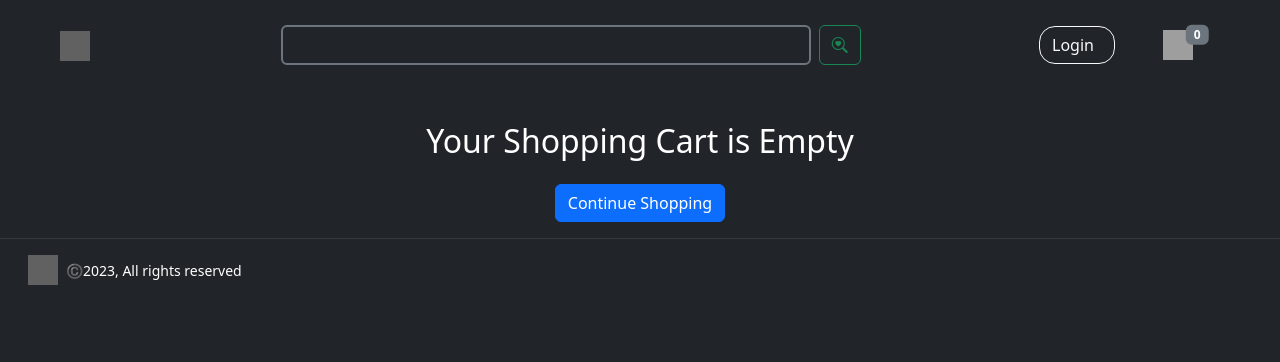
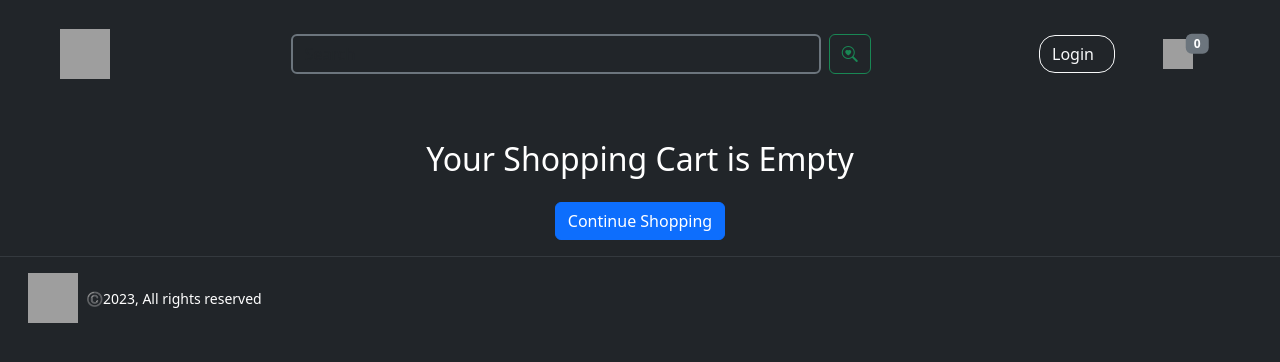
Before and after one commit to dheereshagrwal/animebits, a Django app: page /cart/ in a window 1280 px wide. Shown: the top 362 px of the page. Run offline with Django 4.2, Linux system fonts and the light colour scheme; data comes from the database, SQL or seed files in the repository; data that the repository does not hold is empty; some libraries are stand-ins or nearby versions; grey boxes are pictures that could not be loaded.

```diff
--- a/templates/includes/footer.html
+++ b/templates/includes/footer.html
@@ -4,10 +4,9 @@
   <div class="d-flex justify-content-between mx-3">
     <a class="text-decoration-none d-flex align-items-center gap-2" href="/">
       <img
-        width="30"
-        height="30"
-        src="{% static 'images/icons/logo.svg' %}"
-        style="filter: invert(1)"
+        width="50"
+        height="50"
+        src="{% static 'images/icons/logo.png' %}"
       />
       <span class="text-white font-rubik small"
         >©️2023, All rights reserved</span
--- a/templates/includes/navbar.html
+++ b/templates/includes/navbar.html
@@ -3,10 +3,9 @@
   <div class="container-fluid d-flex align-items-center">
     <a class="navbar-brand" href="/">
       <img
-        width="30"
-        height="30"
-        src="{% static 'images/icons/logo.svg' %}"
-        style="filter: invert(1)"
+        width="50"
+        height="50"
+        src="{% static 'images/icons/logo.png' %}"
       />
     </a>
     <div class="d-none d-sm-block w-50 me-1">
--- a/templates/store/cart.html
+++ b/templates/store/cart.html
@@ -1,7 +1,7 @@
 {% extends 'base.html' %} {% load static %} {% block content %}
 <section class="container-fluid mt-5">
   {% if not cart_items %}
-  <div class="text-white text-center">
+  <div class="text-white text-center ">
     <h2 class="font-dm-sans mb-4">Your Shopping Cart is Empty</h2>
     <a href="{% url 'store' %}" class="btn btn-primary text-center font-inter"
       >Continue Shopping</a
```
Also changed, not shown: templates/order/payment-success.html (+3 -4 lines), website/views.py (+6 -5 lines).
